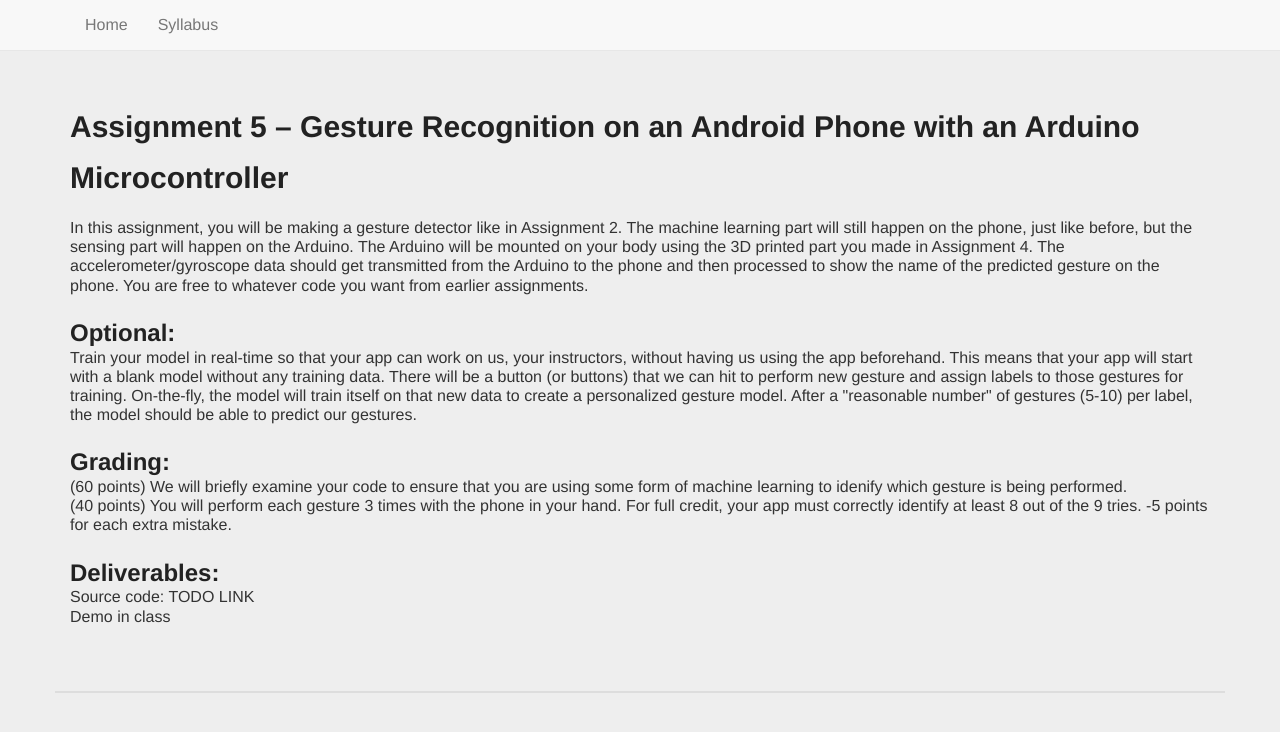
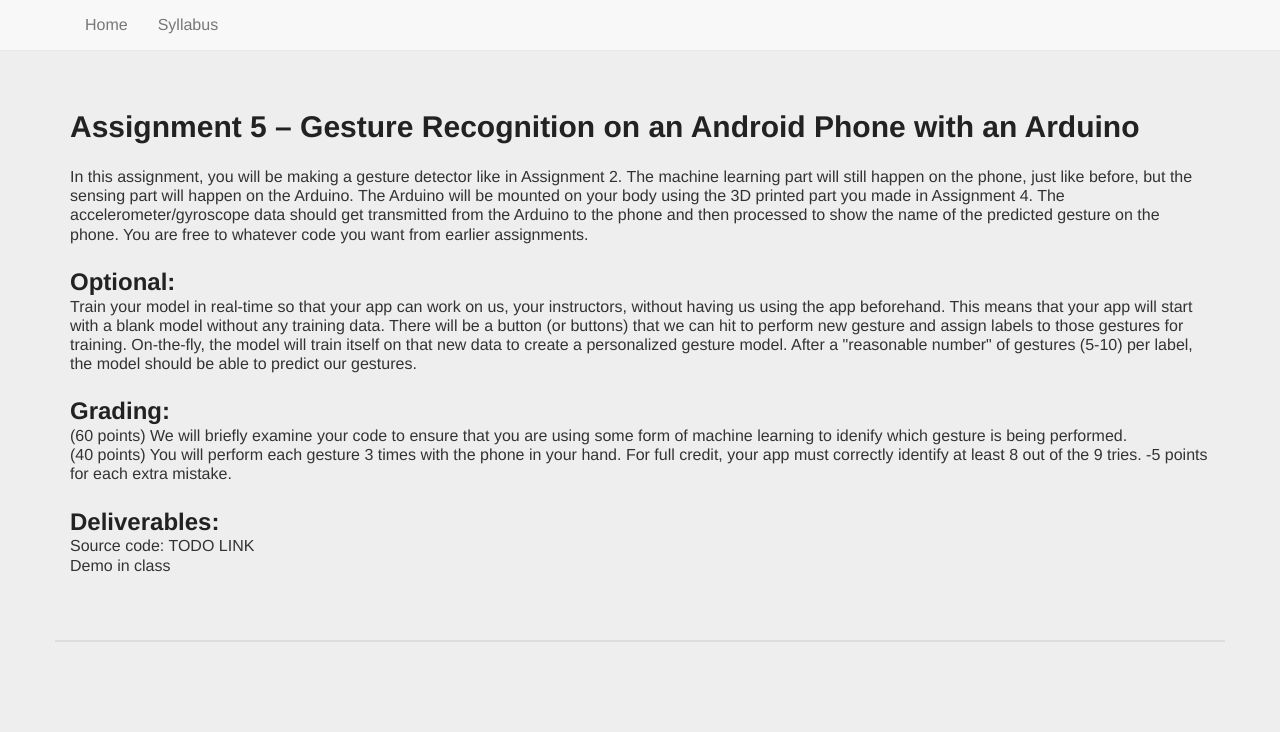
Before and after one commit to mariakakis/mhealth-course, a Jekyll site: the page built from _assignments/assignment5.md, in a window 1280 px wide. Shown: the top 732 px of the page. Built offline with Jekyll 4.4.1, drawn with Linux system fonts in a browser that asks for light colours; some web fonts are replaced.

```diff
--- a/_assignments/assignment5.md
+++ b/_assignments/assignment5.md
@@ -1,5 +1,5 @@
 ---
-title: 'Assignment 5 – Gesture Recognition on an Android Phone with an Arduino Microcontroller'
+title: 'Assignment 5 – Gesture Recognition on an Android Phone with an Arduino'
 nickname: 'A5'
 assigned_class_index: 8
 due_class_index: 10
```
Also changed, not shown: _assignments/assignment0.md (+1 -1 lines), _assignments/assignment1.md (+1 -1 lines).
